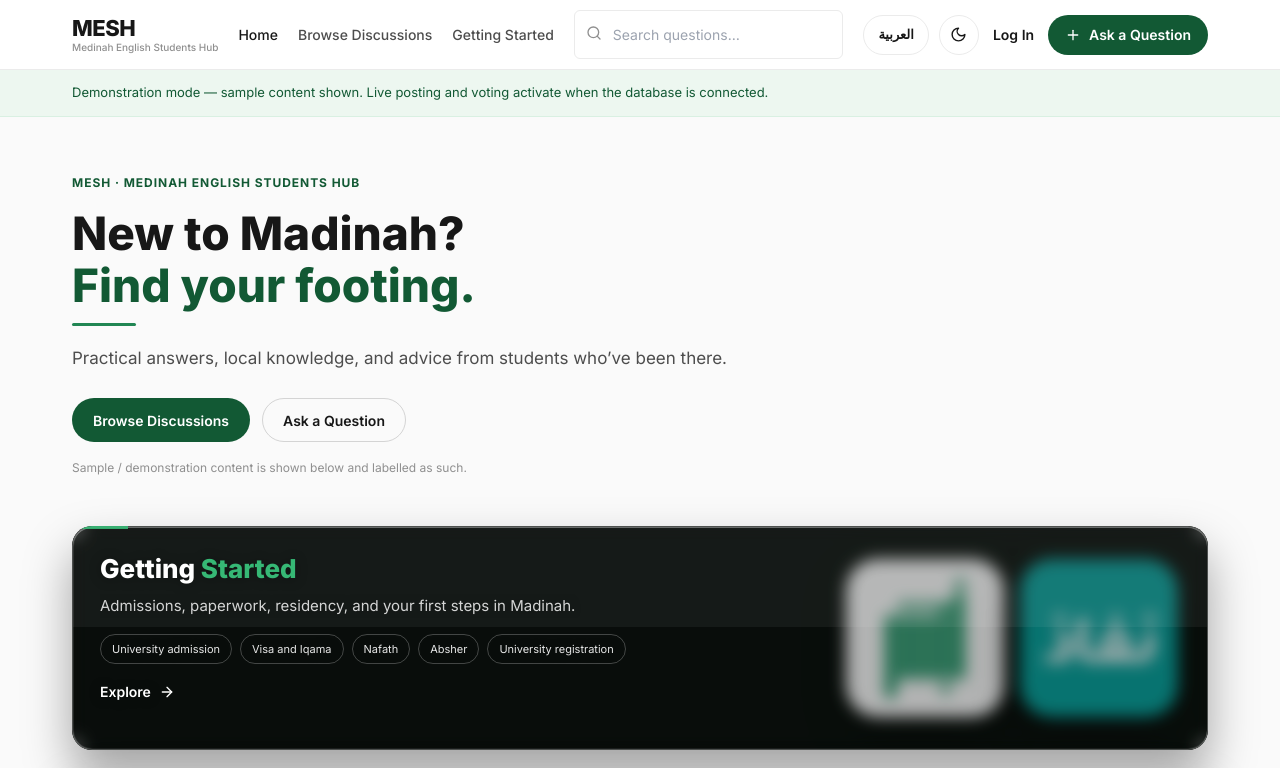
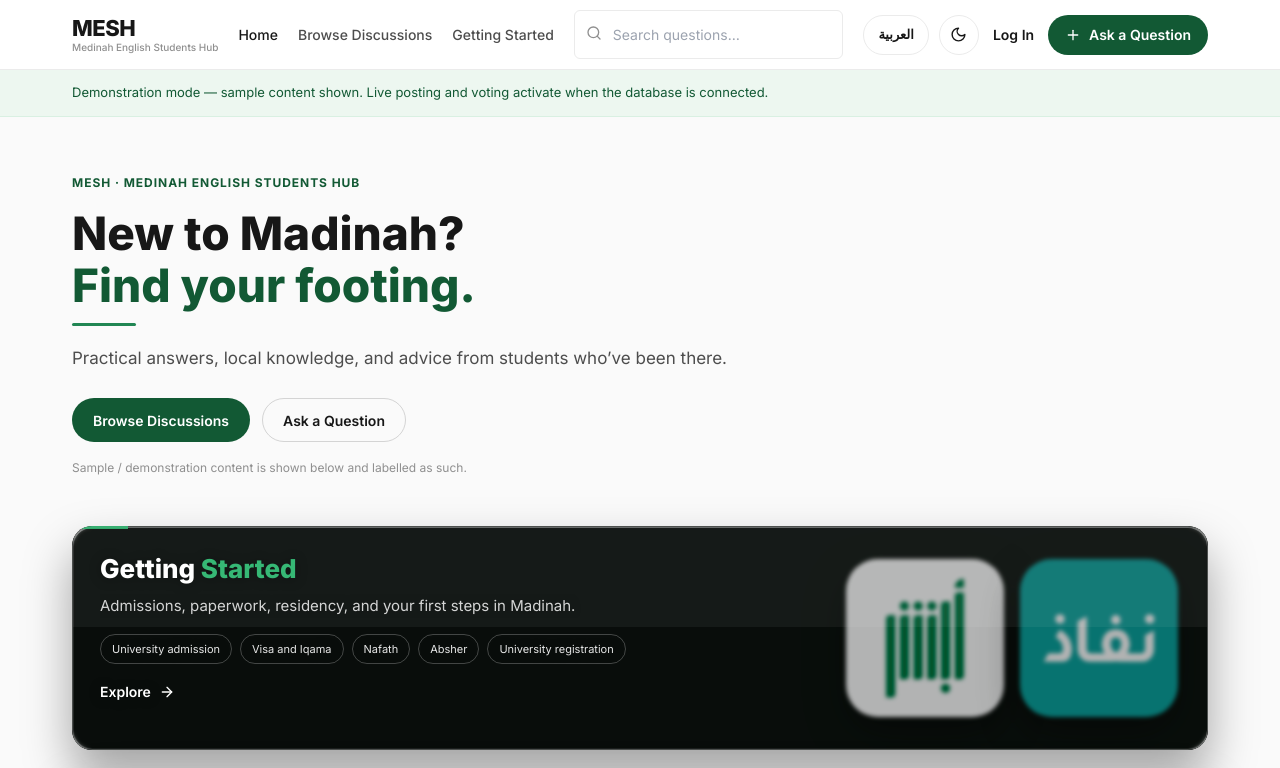
Before and after one commit to aza48/nabawi-duroos, a Next.js app: page /mesh in a window 1280 px wide. Shown: the top 768 px of the page. Built offline with nearby package versions, Linux system fonts and the light colour scheme; no server answers; the database is empty; a web font is replaced by a local one.

Commit message:
MESH: reduce card glass blur to 3px/2px, keep tint/highlights/sheen for glass effect

```diff
--- a/src/app/mesh/mesh.css
+++ b/src/app/mesh/mesh.css
@@ -55,7 +55,7 @@
 .mesh-cat-card:hover{transform:translateY(-2px);filter:brightness(1.07)}
 .mesh-cat-card:hover .mesh-cat-photo{transform:scale(1.03)}
 .mesh-cat-card:hover .mesh-cat-logos{transform:translateY(-50%) scale(1.03)}
-.mesh-cat-card:hover .mesh-cat-glass{background:rgba(13,18,14,.30);backdrop-filter:blur(10px) saturate(1.5) brightness(1.12);-webkit-backdrop-filter:blur(10px) saturate(1.5) brightness(1.12)}
+.mesh-cat-card:hover .mesh-cat-glass{background:rgba(13,18,14,.30);backdrop-filter:blur(3px) saturate(1.5) brightness(1.12);-webkit-backdrop-filter:blur(3px) saturate(1.5) brightness(1.12)}
 .mesh-cat-card:hover .mesh-arrow{transform:translateX(4px)}
 .mesh-root[data-lang="ar"] .mesh-cat-card:hover .mesh-arrow{transform:translateX(-4px)}
 .mesh-arrow{transition:transform .18s;display:inline-flex}
@@ -64,12 +64,12 @@
 .mesh-cat-logos{position:absolute;inset-inline-end:30px;top:50%;transform:translateY(-50%);display:flex;gap:16px;align-items:center;transition:transform .25s}
 .mesh-cat-logo{width:158px;height:158px;object-fit:cover;border-radius:32px;opacity:1;box-shadow:0 16px 40px rgba(0,0,0,.45)}
 .mesh-cat-tint{position:absolute;inset:0;background:rgba(10,14,11,.16);z-index:1}
-.mesh-cat-glass{position:absolute;inset:0;z-index:2;border-radius:20px;background:rgba(13,18,14,.38);backdrop-filter:blur(10px) saturate(1.5) brightness(1.06);-webkit-backdrop-filter:blur(10px) saturate(1.5) brightness(1.06);border:1px solid rgba(255,255,255,.28);box-shadow:inset 0 1px 0 rgba(255,255,255,.35),inset 0 -1px 0 rgba(255,255,255,.07),inset 1px 0 0 rgba(255,255,255,.10)}
+.mesh-cat-glass{position:absolute;inset:0;z-index:2;border-radius:20px;background:rgba(13,18,14,.38);backdrop-filter:blur(3px) saturate(1.5) brightness(1.06);-webkit-backdrop-filter:blur(3px) saturate(1.5) brightness(1.06);border:1px solid rgba(255,255,255,.28);box-shadow:inset 0 1px 0 rgba(255,255,255,.35),inset 0 -1px 0 rgba(255,255,255,.07),inset 1px 0 0 rgba(255,255,255,.10)}
 .mesh-cat-glass::before{content:"";position:absolute;top:0;inset-inline:0;height:45%;background:rgba(255,255,255,.05);border-radius:20px 20px 0 0;pointer-events:none}
 /* Logo card: thinner frost so the Absher / Nafath symbols are unmistakable */
 .mesh-cat--logos .mesh-cat-tint{background:rgba(10,14,11,.10)}
-.mesh-cat--logos .mesh-cat-glass{background:rgba(10,14,11,.28);backdrop-filter:blur(8px) saturate(1.5) brightness(1.06);-webkit-backdrop-filter:blur(8px) saturate(1.5) brightness(1.06)}
-.mesh-cat--logos:hover .mesh-cat-glass{background:rgba(13,18,14,.24);backdrop-filter:blur(8px) saturate(1.5) brightness(1.12);-webkit-backdrop-filter:blur(8px) saturate(1.5) brightness(1.12)}
+.mesh-cat--logos .mesh-cat-glass{background:rgba(10,14,11,.28);backdrop-filter:blur(2px) saturate(1.5) brightness(1.06);-webkit-backdrop-filter:blur(2px) saturate(1.5) brightness(1.06)}
+.mesh-cat--logos:hover .mesh-cat-glass{background:rgba(13,18,14,.24);backdrop-filter:blur(2px) saturate(1.5) brightness(1.12);-webkit-backdrop-filter:blur(2px) saturate(1.5) brightness(1.12)}
 .mesh-cat-edge{position:absolute;top:0;inset-inline-start:0;height:3px;width:56px;opacity:.9;z-index:3;background:#36B875}
 .mesh-cat-content{position:relative;z-index:4;padding:28px;max-width:56%;text-shadow:0 1px 12px rgba(0,0,0,.35)}
 .mesh-cat-title{font-size:26px;line-height:1.15;margin:0 0 10px;font-weight:800;color:#fff}
```
